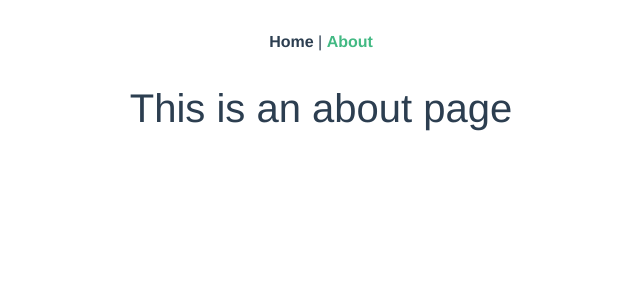
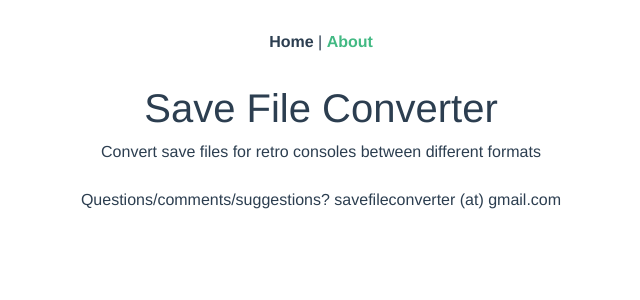
Before and after one commit to euan-forrester/save-file-converter, a Vue app in the folder frontend/: page /#/about in a window 1280 px wide. Shown: the top 300 px of the page, without its empty margins (319-959 px from the left). Built offline with nearby package versions, Linux system fonts and the light colour scheme; what vue-mq would draw is missing.

Commit message:
Less bad About page

```diff
--- a/frontend/src/views/About.vue
+++ b/frontend/src/views/About.vue
@@ -1,5 +1,12 @@
 <template>
   <div class="about">
-    <h1>This is an about page</h1>
+    <h1>Save File Converter</h1>
+    <div>
+      Convert save files for retro consoles between different formats
+    </div>
+    <br/>
+    <div>
+      Questions/comments/suggestions? savefileconverter (at) gmail.com
+    </div>
   </div>
 </template>
```
